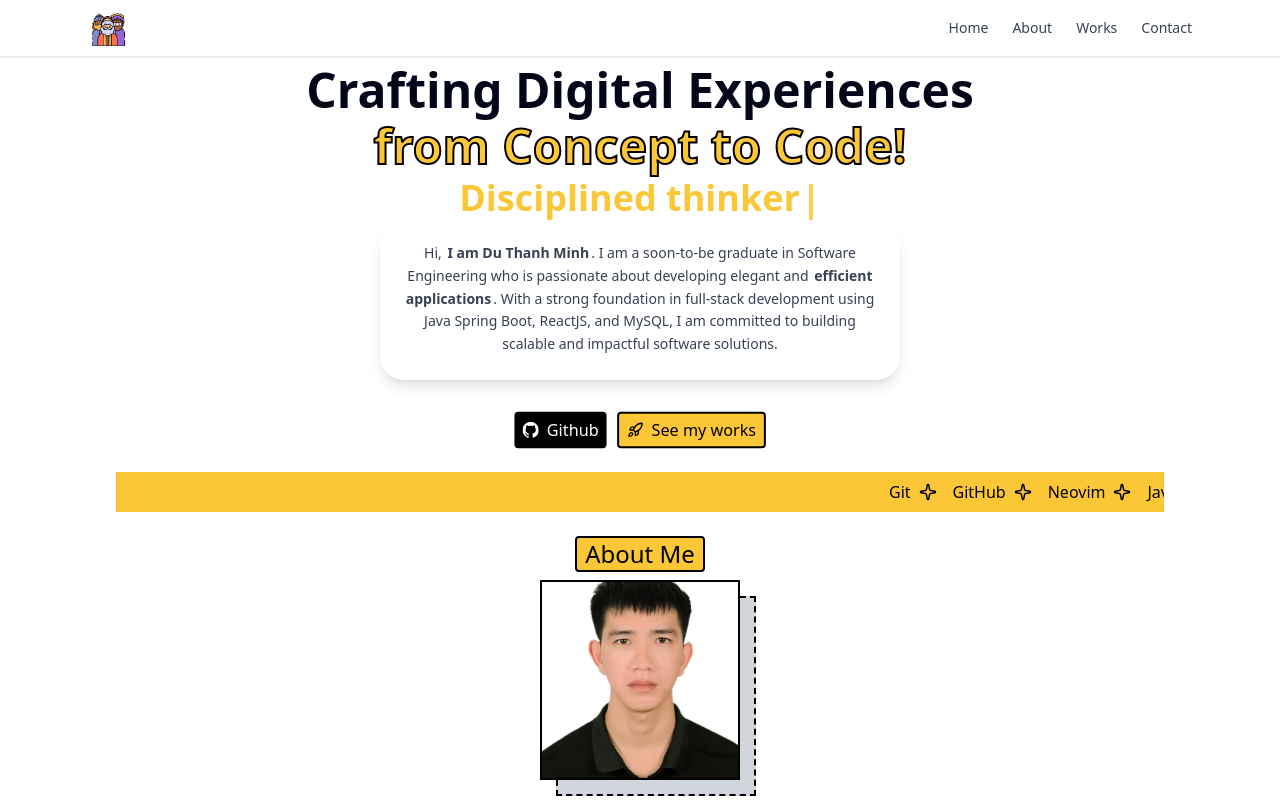
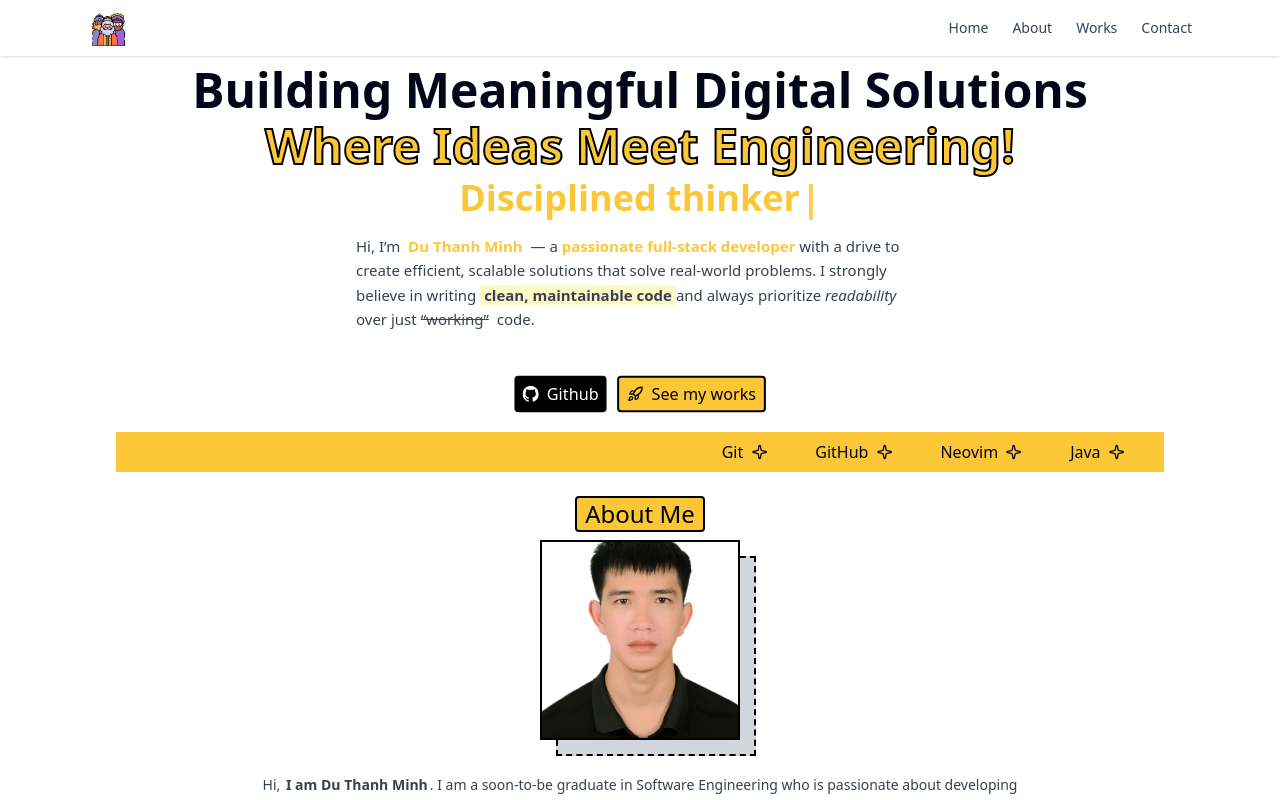
Before and after one commit to dubanteo19/suri, a React (Vite) app: page / in a window 1280 px wide. Shown: the top 800 px of the page. Built offline with nearby package versions, Linux system fonts and the light colour scheme; the HTML template or start-up script is replaced by a standard one.

Commit message:
update hero

```diff
--- a/src/page/home/AboutSection.tsx
+++ b/src/page/home/AboutSection.tsx
@@ -58,8 +58,7 @@ export const AboutSection = () => {
         <Title>What I can do</Title>
         <span className="text-sm">
           My technical skills which consist practices of Full-Stack Development,
-          Cloud Integration, Error Handling, Modern Web Technologies. Full Stack
-          Web Development
+          Error Handling, Modern Web Technologies. Full Stack Web Development
         </span>
       </div>
       <div className="grid grid-cols-1 sm:grid-cols-1 md:grid-cols-2 gap-3 mt-4">
--- a/src/page/home/HeroSection.tsx
+++ b/src/page/home/HeroSection.tsx
@@ -39,7 +39,7 @@ export const HeroSection = () => {
         x: {
           repeat: Infinity,
           repeatType: "loop",
-          duration: 50,
+          duration: 30,
           ease: "linear",
         },
       },
@@ -50,7 +50,7 @@ export const HeroSection = () => {
       initial={{ opacity: 0 }}
       animate={{ opacity: 1 }}
       id="hero"
-      className="flex flex-col space-y-2 items-center mt-4  overflow-hidden"
+      className="flex flex-col space-y-2 items-center mt-4  "
     >
       <motion.h1
         initial={{ y: -10, opacity: 0 }}
@@ -58,12 +58,10 @@ export const HeroSection = () => {
         transition={{ delay: 0.2 }}
         className="text-3xl md:text-5xl text-center"
       >
-        Crafting Digital Experiences
+        Building Meaningful Digital Solutions
       </motion.h1>
-      <h1 className="text-3xl md:text-5xl text-primary text-center  text-stroke-black text-stroke-2"
-
-      >
-        from Concept to Code!
+      <h1 className="text-3xl md:text-5xl text-primary text-center  text-stroke-black text-stroke-2">
+        Where Ideas Meet Engineering!
       </h1>
       <motion.div
         variants={item}
@@ -87,23 +85,30 @@ export const HeroSection = () => {
         />
       </motion.div>
       <motion.div
-        className="  md:max-w-[520px] rounded-3xl  p-6 mt-10  md:mt-2
-        shadow-lg  transition-all duration-300 overflow-hidden"
+        className=" rounded-3xl  p-4 mt-10  md:mt-2
+          transition-all duration-300 flex justify-center max-w-[600px] "
       >
-        <p className="text-center text-[14px] leading-relaxed text-gray-700">
-          Hi,{" "}
-          <span className="bg-white p-[2px] font-bold">I am Du Thanh Minh</span>
-          . I am a soon-to-be graduate in Software Engineering who is passionate
-          about developing elegant and{" "}
-          <span className="bg-white p-[2px] font-bold">
-            efficient applications
+        <p className="text-gray-700 text-[15px] leading-relaxed  ">
+          Hi, I’m{" "}
+          <span className="bg-white px-1 font-bold text-primary">
+            Du Thanh Minh
+          </span>{" "}
+          — a
+          <span className="font-semibold text-primary">
+            {" "}
+            passionate full-stack developer
+          </span>{" "}
+          with a drive to create efficient, scalable solutions that solve
+          real-world problems. I strongly believe in writing{" "}
+          <span className="bg-yellow-100 px-1 font-semibold">
+            clean, maintainable code
           </span>
-          . With a strong foundation in full-stack development using Java Spring
-          Boot, ReactJS, and MySQL, I am committed to building scalable and
-          impactful software solutions.
+          and always prioritize{" "}
+          <span className="italic font-medium ">readability</span> over just
+          <span className="line-through mx-1">“working”</span> code.
         </p>
       </motion.div>
-      <div className="flex space-x-3 my-6">
+      <div className="flex gap-3 my-5">
         <AButton icon=<GithubIcon className="size-4" />>Github</AButton>
         <AButton
           className="bg-primary border-black border-2 text-black"
@@ -112,16 +117,16 @@ export const HeroSection = () => {
           See my works
         </AButton>
       </div>
-      <div className="whitespace-nowrap w-full mx-[-500px] bg-primary py-2">
+      <div className="   bg-primary py-2 overflow-hidden w-full">
         <motion.div
-          className="flex  space-x-4  text-black"
+          className="flex gap-4 whitespace-nowrap w-full"
           variants={marqueeVariants}
           animate="animate"
         >
-          {skills.map((skill) => (
-            <div className="flex items-center space-x-2" key={skill}>
-              <span className="inline-block ">{skill}</span>
-              <Sparkle size={18} />
+          {[...skills, ...skills].map((skill, i) => (
+            <div className="flex items-center gap-2 px-4" key={i}>
+              <span>{skill}</span>
+              <Sparkle size={16} />
             </div>
           ))}
         </motion.div>
```
